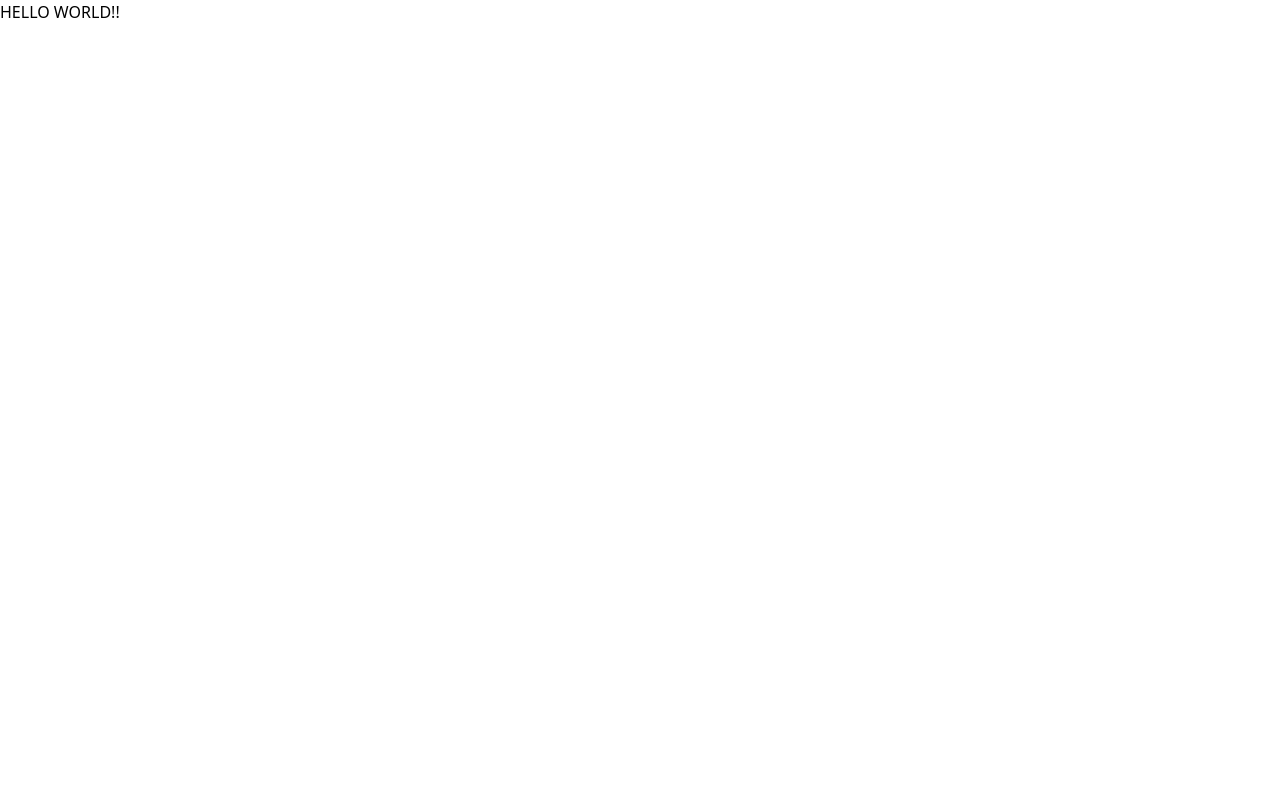
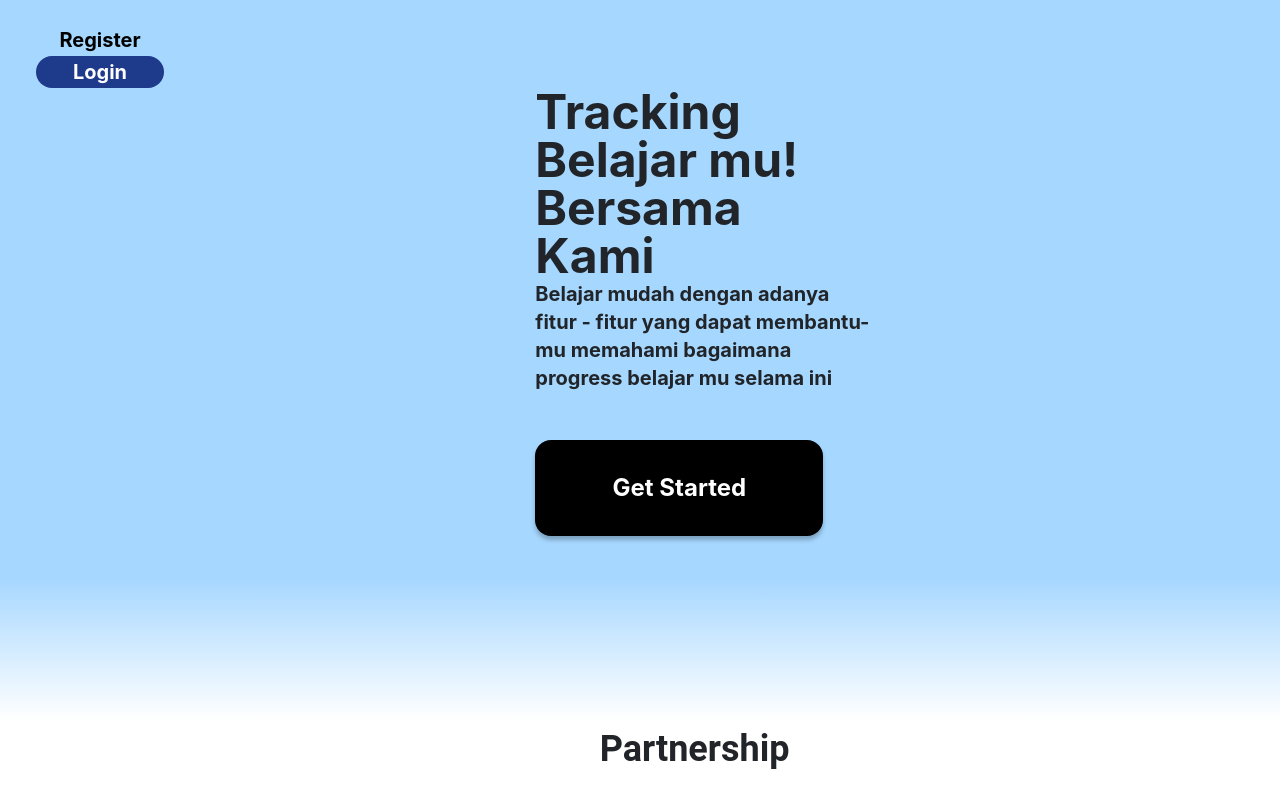
Before and after one commit to rizrmdhn/amba-ajar-app, a React (Vite) app: page / in a window 1280 px wide. Shown: the top 800 px of the page. Built offline with nearby package versions, Linux system fonts and the light colour scheme; no server answers.

Commit message:
fix sweetalert not showing

```diff
--- a/package.json
+++ b/package.json
@@ -23,7 +23,7 @@
     "react-redux-loading-bar": "^5.0.4",
     "react-router-dom": "^6.8.2",
     "redux-toolkit": "^1.1.2",
-    "sweetalert2": "^11.4.8",
+    "sweetalert2": "^11.7.12",
     "sweetalert2-react-content": "^5.0.7"
   },
   "devDependencies": {
--- a/src/App.jsx
+++ b/src/App.jsx
@@ -21,20 +21,20 @@ function App() {
     return null;
   }
 
-  if (authUser === null) {
   return (
+    <div className="App">
+      {authUser !== null ? (
         <Routes>
           <Route path="/" element={<LandingPage />} />
           <Route path="/login" element={<LoginPage />} />
           <Route path="/register" element={<RegisterPage />} />
         </Routes>
-    );
-  }
-
-  return (
+      ) : (
         <Routes>
           <Route path="/" element={<DashboardPage />} />
         </Routes>
+      )}
+    </div>
   );
 }
 
--- a/src/components/Toast/index.jsx
+++ b/src/components/Toast/index.jsx
@@ -7,6 +7,9 @@ const myToast = MySwal.mixin({
   toast: true,
   position: "top-end",
   showConfirmButton: false,
+  customClass: {
+    container: "my-swal",
+  },
   timer: 1500,
   timerProgressBar: true,
   background: "#181818",
--- a/src/main.jsx
+++ b/src/main.jsx
@@ -4,6 +4,11 @@ import { BrowserRouter, Route, Routes } from "react-router-dom";
 import { Provider } from "react-redux";
 import App from "./App";
 import store from "./states";
+
+import "sweetalert2/dist/sweetalert2.min.css";
+import "bootstrap/dist/css/bootstrap.min.css";
+import "bootstrap/dist/js/bootstrap.min";
+import "animate.css";
 import "./styles/index.css";
 
 ReactDOM.createRoot(document.getElementById("root")).render(
--- a/src/pages/DashboardPage.jsx
+++ b/src/pages/DashboardPage.jsx
@@ -1,5 +1,3 @@
-import React from "react";
-
 export default function DashboardPage() {
   return <div>HELLO WORLD!!</div>;
 }
--- a/src/pages/LandingPage.jsx
+++ b/src/pages/LandingPage.jsx
@@ -18,10 +18,10 @@ function LandingPage() {
 
   return (
     <div className="LandingPage">
-      <div id="page1">
-        <div className="container">
-          <div className="col-1 flex m-auto">
-            <div className="row flex-initial w-96 m-auto mt-6">
+      <div id="page1" className="flex justify-center">
+        <div className="container mt-6">
+          <div className="col-1 flex">
+            <div className="row flex-initial w-96 m-auto">
               <img className="w-44" src={TitleSVG} alt="Title" />
             </div>
             <div className="row w-96 m-auto">
@@ -56,7 +56,10 @@ function LandingPage() {
                 <Buttons
                   title="Get-Started"
                   name="Get Started"
-                  btnClass="w-72 h-24 bg-black text-white rounded-2xl mt-5 text-2xl font-bold"
+                  btnClass="Get-Started w-72 h-24 bg-black text-white rounded-2xl mt-5 text-2xl font-bold"
+                  onClickAction={() => {
+                    navigate("/login");
+                  }}
                 />
               </div>
             </div>
@@ -70,7 +73,7 @@ function LandingPage() {
           </div>
         </div>
       </div>
-      <div className="breaker mt-2">
+      <div className="breaker mt-2 flex justify-center">
         <div className="container">
           <div className="col-1 flex m-auto">
             <div className="row flex-initial w-96 m-auto">
@@ -84,7 +87,7 @@ function LandingPage() {
           </div>
         </div>
       </div>
-      <div id="page2">
+      <div id="page2" className="flex justify-center">
         <div className="container">
           <div className="col-1 flex m-auto">
             <div className="row flex-initial w-96 m-auto">
@@ -106,7 +109,7 @@ function LandingPage() {
             </div>
           </div>
           <img
-            className="landingPage-bg-3 w-full mt-5"
+            className="landingPage-bg-3 w-screen mt-5"
             src={ZigZagIcon}
             alt="ZigZagIcon"
           />
@@ -168,7 +171,7 @@ function LandingPage() {
           </div>
         </div>
       </div>
-      <div id="page3">
+      <div id="page3" className="flex justify-center">
         <div className="container">
           <div className="col m-10">
             <div className="row font-bold text-center text-5xl">
@@ -177,14 +180,17 @@ function LandingPage() {
             <div className="row mt-20 mb-20 text-center">
               <Buttons
                 title="Gabung-Sekarang"
-                btnClass="Gabung-Sekarang w-44 h-20 rounded text-white text-3xl font-bold bg-black rounded-3xl"
+                btnClass="Gabung-Sekarang w-46 h-20 p-5 rounded text-white text-3xl font-bold bg-black rounded-3xl"
                 name="Gabung Sekarang"
+                onClickAction={() => {
+                  navigate("/login");
+                }}
               />
             </div>
           </div>
         </div>
       </div>
-      <div id="page4">
+      <div id="page4" className="flex justify-center">
         <div className="container flex flex-col items-center">
           <div className="col-1 text-center font-bold text-white m-auto text-5xl mt-24">
             LOGO
--- a/src/pages/LoginPage.jsx
+++ b/src/pages/LoginPage.jsx
@@ -9,9 +9,9 @@ export default function LoginPage() {
     useLogin();
 
   return (
-    <div className="Login-page">
-      <div className="container flex h-screen">
-        <div className="container-login h-min p-10">
+    <div className="Login-page flex">
+      <div className="container flex w-screen h-screen self-center">
+        <div className="container-login p-10">
           <div className="login-form m-12">
             <div className="login-form__header">
               <h1 className="login-form__header--title">Selamat Datang</h1>
@@ -47,8 +47,8 @@ export default function LoginPage() {
             <img src={LoginIcon} alt="Login Icon" />
           </div>
         </div>
-        <Trademark />
       </div>
+      <Trademark />
     </div>
   );
 }
--- a/src/pages/RegisterPage.jsx
+++ b/src/pages/RegisterPage.jsx
@@ -18,9 +18,9 @@ export default function RegisterPage() {
   ] = useRegister();
 
   return (
-    <div className="register-page">
-      <div className="container flex h-screen">
-        <div className="container-register h-min">
+    <div className="register-page flex">
+      <div className="container flex w-screen h-screen self-center">
+        <div className="container-register px-20 h-min">
           <div className="register-form p-6">
             <div className="register-form__header">
               <h1 className="register-form__header--title">Daftar</h1>
@@ -67,8 +67,8 @@ export default function RegisterPage() {
             />
           </div>
         </div>
-        <Trademark />
       </div>
+      <Trademark />
     </div>
   );
 }
--- a/src/styles/App.css
+++ b/src/styles/App.css
@@ -28,6 +28,13 @@
   background: black;
   height: 317px;
 }
+.Get-Started {
+  box-shadow: 0px 4px 4px rgba(0, 0, 0, 0.25);
+}
+.Gabung-Sekarang {
+  box-shadow: 0px 4px 4px rgba(0, 0, 0, 0.25);
+}
+
 .Login-page {
   --font-type: "Roboto", sans-serif;
   font-family: "Roboto", sans-serif;
--- a/src/utils/api.js
+++ b/src/utils/api.js
@@ -60,7 +60,6 @@ const api = (() => {
     });
 
     const responseJson = await response.json();
-    console.log("🚀 ~ file: api.js:63 ~ login ~ responseJson:", responseJson);
 
     const { status, message } = responseJson;
 
```
Also changed, not shown: 1 other file (tests, documents, lock files or other folders). Lines whose indentation alone changed are shown as unchanged.
